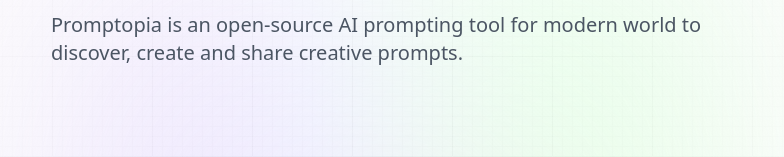
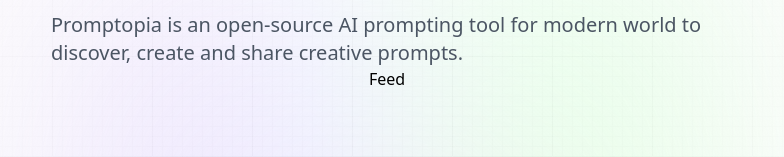
Before and after one commit to prateekvarma/next13-share-prompts, a Next.js app: page / in a window 1280 px wide. Shown: the part 149-306 px from the top of the page, without its empty margins (253-1037 px from the left). Built offline with nearby package versions, Linux system fonts and the light colour scheme.

Commit message:
Creatd the feed componeny

```diff
--- a/app/page.jsx
+++ b/app/page.jsx
@@ -1,3 +1,5 @@
+import Feed from '@components/Feed';
+
 const Home = () => {
   return (
     <section className='w-full flex-center flex-col'>
@@ -10,6 +12,8 @@
         Promptopia is an open-source AI prompting tool for modern world to
         discover, create and share creative prompts.
       </p>
+
+      <Feed />
     </section>
   );
 };
--- /dev/null
+++ b/components/Feed.jsx
@@ -0,0 +1,5 @@
+const Feed = () => {
+    return ( <div>Feed</div> );
+}
+
+export default Feed;
```
